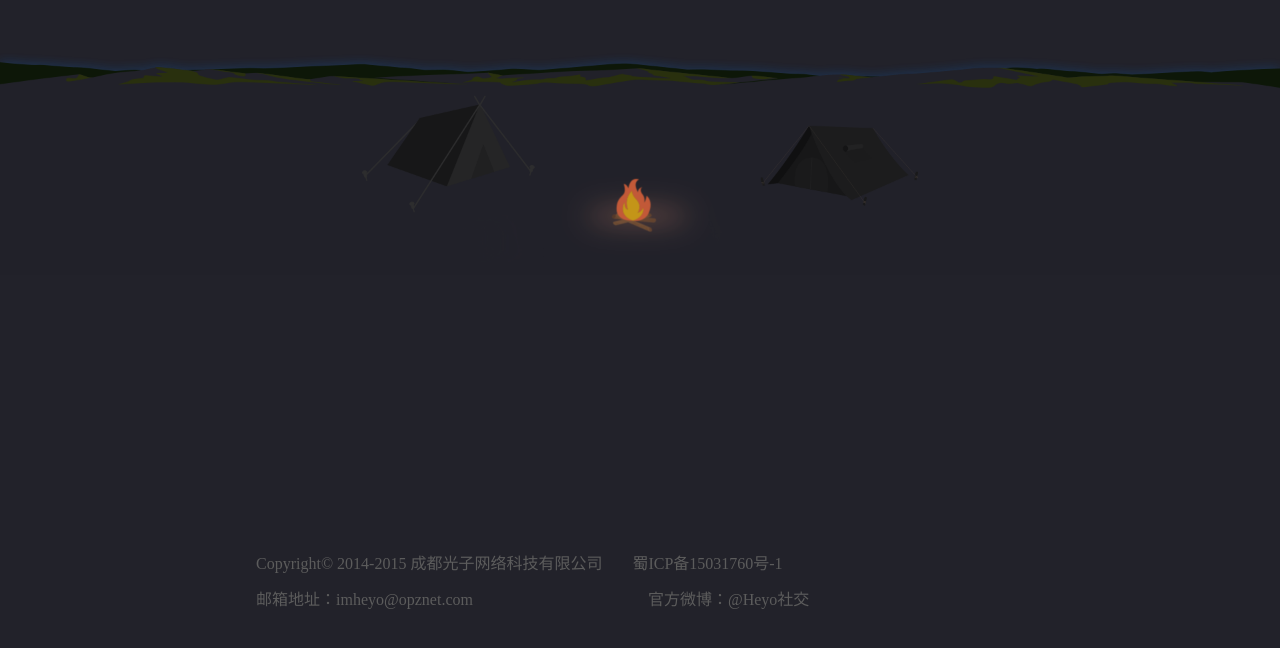
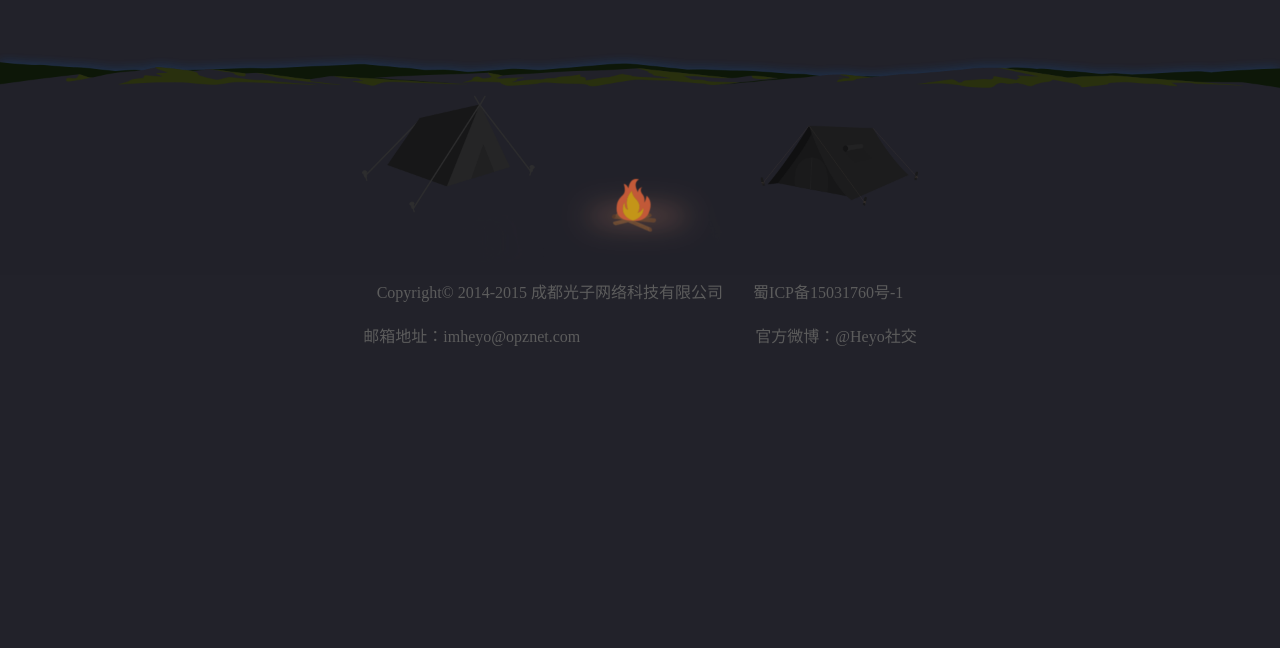
Before and after one commit to heyoapp/heyoapp.github.io, a plain HTML site: page index.html in a window 1280 px wide. Shown: the part 4361-5009 px from the top of the page. Drawn offline with Linux system fonts and the light colour scheme.

Commit message:
Update heyo.website.css

```diff
--- a/css/heyo.website.css
+++ b/css/heyo.website.css
@@ -303,21 +303,21 @@ footer img {
 
 }
 footer p {
-    position: absolute;
     display: block;
     font-size: 16px;
     color: #5c5c5c;
-    left: 40%;
 
-    bottom: 86px;
+    text-align: center;
+
 }
-@media screen and (min-width: 800px) {
-    footer p {
-
-        left: 20%;
-
-
-    }
+footer .content {
+    position: absolute;
+    left: 1px;
+    right: 1px;
+    bottom: 85px;
+}
+footer .p1 {
+    margin-bottom: 20px;
 }
 footer .p2 {
     margin-left: 30px;
```
